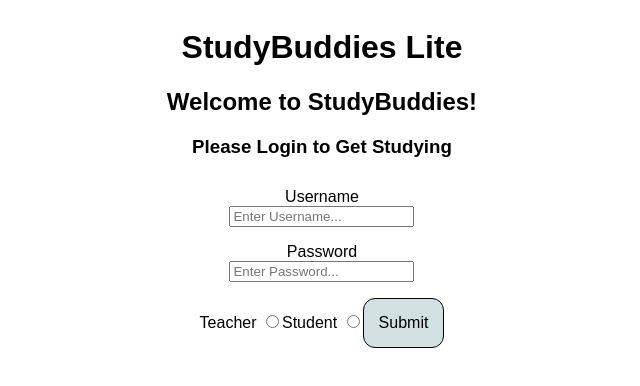
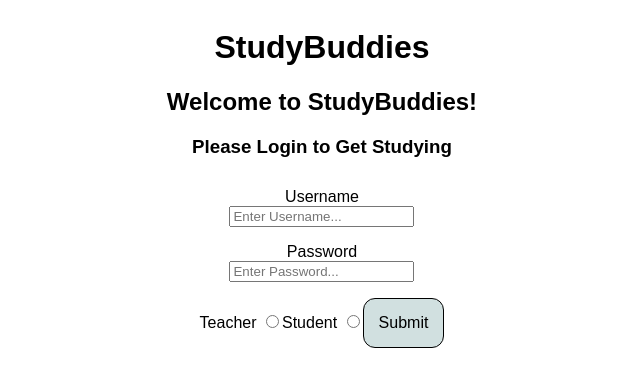
Before and after one commit to clozzi/studybuddies-lite, a React (Vite) app in the folder client/: page / in a window 1280 px wide. Shown: the top 386 px of the page, without its empty margins (318-958 px from the left). Built offline with nearby package versions, Linux system fonts and the light colour scheme; no server answers.

Commit message:
small style changes and some testing

```diff
--- a/client/src/App.jsx
+++ b/client/src/App.jsx
@@ -14,7 +14,7 @@ function App() {
     <>
     <UserProvider>
       <NavBar />
-      <h1>StudyBuddies Lite</h1>
+      <h1>StudyBuddies</h1>
       <Routes>
         <Route path="/" element={<Login />} errorElement={<ErrorPage />}/>
         <Route path="/user/:id" element={<Home />} />
--- a/client/src/components/pages/Group.jsx
+++ b/client/src/components/pages/Group.jsx
@@ -78,7 +78,7 @@ function Group() {
     return (
         <>
         {group ? (
-            <div>
+            <div className="group">
                 {isEditing ? (
                     <EditGroup
                     id={group.id}
@@ -98,7 +98,7 @@ function Group() {
                         Edit Group Details ✏️
                         </span>
                     </button>
-                ) : null}
+                ) : (null)}
                 <div className="active-users-sidebar">
                     {activeUsers ? (
                         activeUsers.map((activeUser, index) => (
--- a/client/src/components/restricted/EditRoster.jsx
+++ b/client/src/components/restricted/EditRoster.jsx
@@ -57,9 +57,7 @@ function EditRoster() {
         .then((r) => {
             if (r.status === 201) {
                 r.json().then((data) => {
-                    // handleAddToGroup(username, data.group_id)
                     setGroup(data)
-                    console.log(data)
                 })
             } else {
                 alert('Failed to register student')
--- a/client/src/index.css
+++ b/client/src/index.css
@@ -41,6 +41,12 @@ button:hover {
 .user-group {
   border: dotted;
   padding: 15px;
+}
+
+.group {
+  display: grid;
+  /* justify-content: center;
+  text-align: center; */
 }
 
 .message-box {
```
Also changed, not shown: 1 other file (tests, documents, lock files or other folders).
